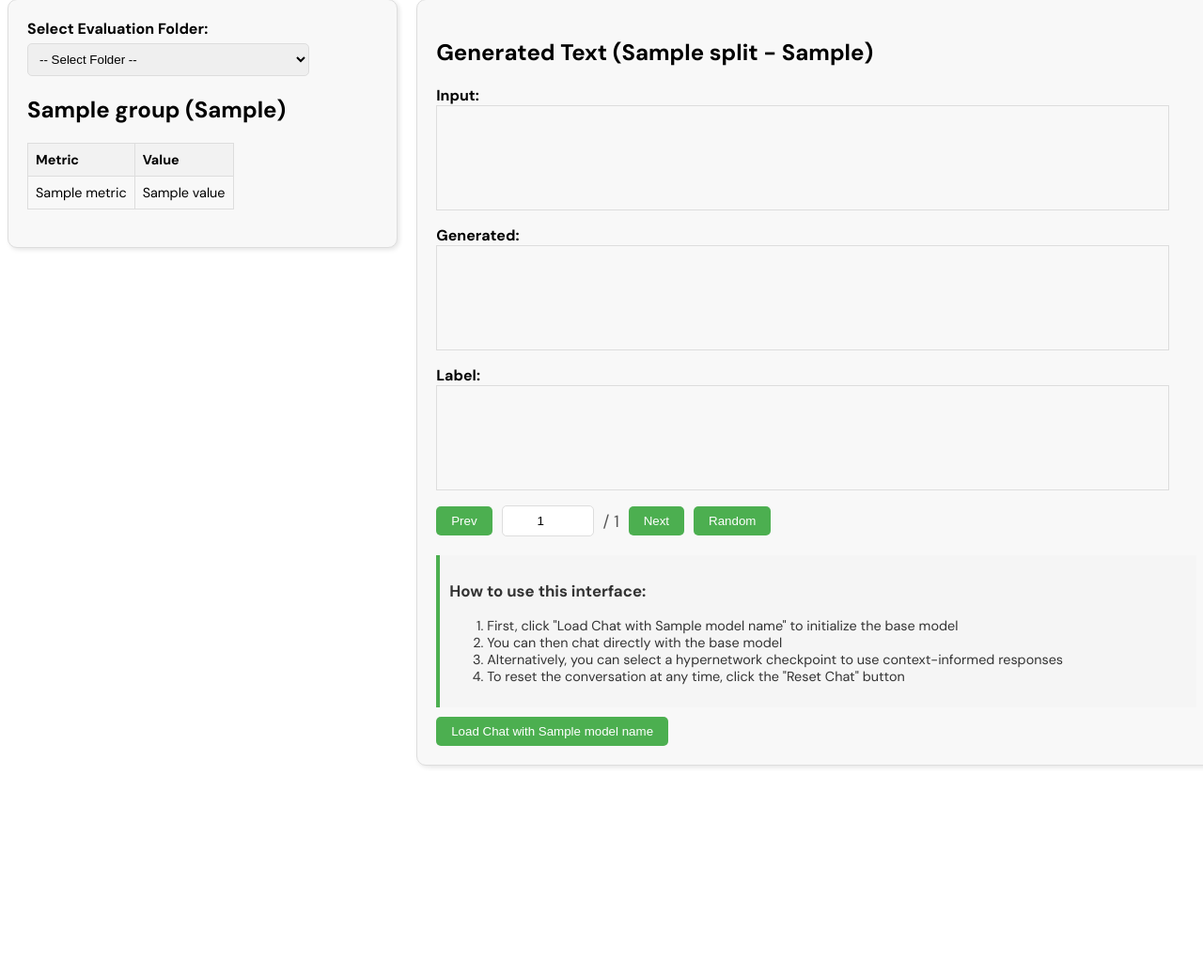
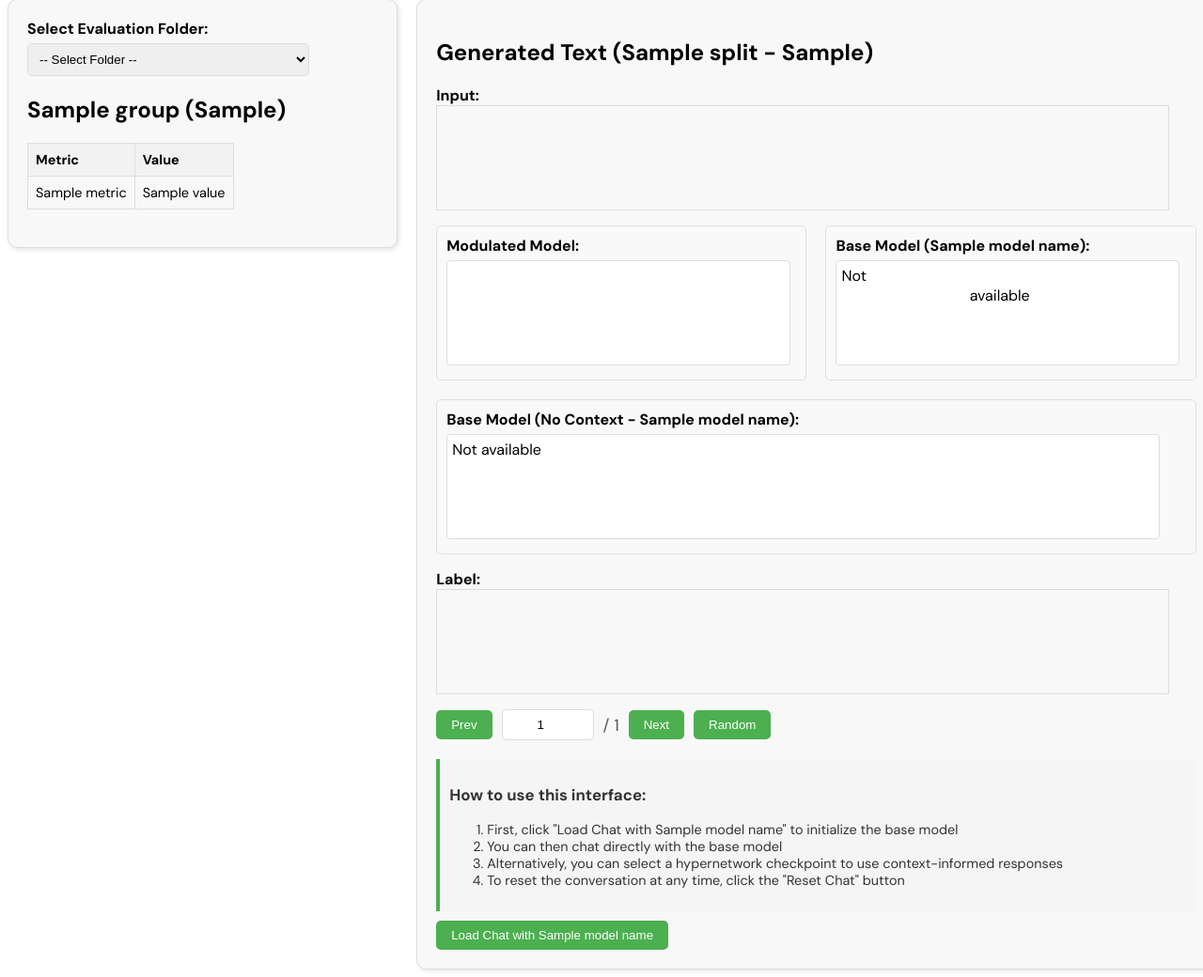
Before and after one commit to SakanaAI/doc-to-lora, a Flask app: template webui/templates/visualize.html in a window 1280 px wide. Shown: the part 150-1190 px from the top of the page at 94% size. Before the commit the page ends 967 px from the top, so only its background shows below. Run offline with Flask 3, Linux system fonts and the light colour scheme; the template is opened without the code that fills it: most values are stand-ins (such as "Sample title", 1, 10 or a date in 2020).

Commit message:
add negative_nq + visualize no_context base model

```diff
--- a/src/ctx_to_lora/training_utils.py
+++ b/src/ctx_to_lora/training_utils.py
@@ -124,7 +124,7 @@ def train_model(
         compute_metrics=compute_metrics,
     )
     if is_modulated_model:
-        logger.info(f"Training with modulated model. Using CustomTrainer.")
+        logger.info("Training with modulated model. Using CustomTrainer.")
         trainer_kwargs["gen_lora_l1_reg_coef"] = training_args.gen_lora_l1_reg_coef
         del training_args.gen_lora_l1_reg_coef
 
--- a/webui/app.py
+++ b/webui/app.py
@@ -116,49 +116,132 @@ def get_run_data(run_path):
     return grouped_data
 
 
-def get_generated_text_data(run_path):
+def get_generated_text_data(run_path: str) -> dict:
     """
-    Loads generated text data from all *_generated_text.jsonl files.
+    Loads generated text data from all *_generated_text.jsonl files from the current run's output.
+    It specifically excludes any files ending with _no_context_generated_text.jsonl,
+    as those are handled by get_base_model_generated_text.
     Also recursively searches for generated text files in subfolders.
 
     Args:
-        run_path: Path to the directory containing the .jsonl files.
+        run_path: Path to the directory containing the .jsonl files for the current run.
 
     Returns:
-        A dictionary containing the generated text data for each split found.
+        A dictionary containing the generated text data for each primary split found.
     """
     generated_data = {}
-    files = sorted(glob(f"{run_path}/*_generated_text.jsonl"))
-    print(files)
-    # Find all *_generated_text.jsonl files in the current directory
+    # Find all *_generated_text.jsonl files in the current directory, excluding _no_context_ variants
+    files = sorted(
+        [
+            f
+            for f in glob(os.path.join(run_path, "*_generated_text.jsonl"))
+            if "_no_context_generated_text.jsonl" not in os.path.basename(f)
+        ]
+    )
+    print(f"Processing generated text files from {run_path}: {files}")
+
     for filename in files:
-        # Extract split name from filename (remove _generated_text.jsonl)
-        split = filename.split("/")[-1].split("_generated_text.jsonl")[0]
+        split = os.path.basename(filename).replace("_generated_text.jsonl", "")
         try:
             with open(filename) as f:
-                lines = f.readlines()
+                lines = f.readlines(100_000)
                 data = [json.loads(line) for line in lines]
             generated_data[split] = data
         except FileNotFoundError:
             generated_data[split] = None
+        except json.JSONDecodeError as e:
+            print(f"Error decoding JSON from {filename}: {e}")
+            generated_data[split] = None
 
     # Recursively search for *_generated_text.jsonl files in subdirectories
-    for subdir in [d for d in glob(os.path.join(run_path, "*")) if os.path.isdir(d)]:
-        subdir_name = os.path.basename(subdir)
-        subdir_files = sorted(glob(f"{subdir}/*_generated_text.jsonl"))
+    for subdir_path in [
+        d for d in glob(os.path.join(run_path, "*")) if os.path.isdir(d)
+    ]:
+        subdir_name = os.path.basename(subdir_path)
+        subdir_files = sorted(
+            [
+                f
+                for f in glob(os.path.join(subdir_path, "*_generated_text.jsonl"))
+                if "_no_context_generated_text.jsonl" not in os.path.basename(f)
+            ]
+        )
+        print(
+            f"Processing generated text files from subdirectory {subdir_path}: {subdir_files}"
+        )
         for filename in subdir_files:
-            # Extract split name from filename and include subfolder name
-            base_split = filename.split("/")[-1].split("_generated_text.jsonl")[0]
+            base_split = os.path.basename(filename).replace("_generated_text.jsonl", "")
+            # Create a unique split key including the subdirectory name
             split = f"{subdir_name}_{base_split}"
             try:
                 with open(filename) as f:
-                    lines = f.readlines()
+                    lines = f.readlines(100_000)
                     data = [json.loads(line) for line in lines]
                 generated_data[split] = data
             except FileNotFoundError:
                 generated_data[split] = None
+            except json.JSONDecodeError as e:
+                print(f"Error decoding JSON from {filename}: {e}")
+                generated_data[split] = None
+    return generated_data
 
-    return generated_data
+
+def get_base_model_generated_text(model_name, generated_data):
+    """
+    Loads generated text data from the base model for comparison.
+    Also loads "no context" base model data if available.
+
+    Args:
+        model_name: The name of the base model
+        generated_data: Dictionary of generated data from the fine-tuned model
+
+    Returns:
+        Tuple: (base_model_data, base_model_no_context_data)
+               Dictionaries containing base model generated texts for matching splits
+    """
+    if not model_name:
+        return {}, {}
+
+    base_model_data = {}
+    base_model_no_context_data = {}
+
+    # # Create normalized model name for directory lookup
+    # normalized_model_name = model_name.replace("/", "_")
+
+    for split in generated_data:
+        # Skip if no data for this split
+        if not generated_data[split]:
+            base_model_data[split] = None
+            base_model_no_context_data[split] = None
+            continue
+
+        # Construct path to the base model's output for this split
+        base_model_path = f"eval_results/{model_name}/{split}_generated_text.jsonl"
+        base_model_no_context_path = (
+            f"eval_results/{model_name}/{split}_no_context_generated_text.jsonl"
+        )
+
+        try:
+            with open(base_model_path) as f:
+                lines = f.readlines(100_000)
+                data = [json.loads(line) for line in lines]
+            base_model_data[split] = data
+        except FileNotFoundError:
+            print(f"Base model output not found for {split} at {base_model_path}")
+            # Store None to indicate we tried but didn't find matching data
+            base_model_data[split] = None
+
+        try:
+            with open(base_model_no_context_path) as f:
+                lines = f.readlines(100_000)
+                data = [json.loads(line) for line in lines]
+            base_model_no_context_data[split] = data
+        except FileNotFoundError:
+            print(
+                f"Base model (no context) output not found for {split} at {base_model_no_context_path}"
+            )
+            base_model_no_context_data[split] = None
+
+    return base_model_data, base_model_no_context_data
 
 
 def get_available_checkpoints(run):
@@ -292,6 +375,31 @@ def visualize(run):
     except FileNotFoundError:
         model_name = None
 
+    # If config.yaml doesn't have the model name, try args.yaml
+    if not model_name:
+        args_path = os.path.join(logdir, "args.yaml")
+        try:
+            with open(args_path) as f:
+                yaml.add_constructor("!", lambda loader, node: None)
+                yaml.add_multi_constructor(
+                    "tag:yaml.org,2002:python/object",
+                    lambda loader, suffix, node: None,
+                    Loader=yaml.SafeLoader,
+                )
+                args = yaml.safe_load(f)
+                model_name = args.get("model_name_or_path")
+        except FileNotFoundError:
+            model_name = None
+
+    # Get base model outputs if we have the model name and modulated outputs
+    base_model_data = {}
+    base_model_no_context_data = {}
+    print(generated_data.keys())
+    if model_name and generated_data:
+        base_model_data, base_model_no_context_data = get_base_model_generated_text(
+            model_name, generated_data
+        )
+
     return render_template(
         "visualize.html",
         run=run,
@@ -299,6 +407,8 @@ def visualize(run):
         selected_eval_folder=selected_eval_folder,
         data=data,
         generated_data=generated_data,
+        base_model_data=base_model_data,
+        base_model_no_context_data=base_model_no_context_data,
         model_name=model_name,
         checkpoints=checkpoint_names,
     )
--- a/webui/templates/visualize.html
+++ b/webui/templates/visualize.html
@@ -452,6 +452,43 @@
         background-color: #bbdefb;
         cursor: not-allowed;
     }
+
+    .model-comparison {
+        display: flex;
+        flex-wrap: wrap;
+        gap: 20px;
+        margin-bottom: 15px;
+    }
+
+    .model-output {
+        flex: 1;
+        min-width: 300px;
+        border: 1px solid #e0e0e0;
+        border-radius: 5px;
+        padding: 10px;
+        background-color: #f9f9f9;
+    }
+
+    .model-output p {
+        margin: 0;
+    }
+
+    .model-output span {
+        display: block;
+        padding: 10px;
+        background-color: white;
+        border: 1px solid #eee;
+        border-radius: 4px;
+        min-height: 80px;
+        max-height: 150px;
+        overflow-y: auto;
+        white-space: pre-wrap;
+        margin-top: 5px;
+    }
+
+    .highlight-diff {
+        background-color: #fff8e1;
+    }
 </style>
 {% endblock %}
 
@@ -536,7 +573,22 @@
                     <strong>Context:</strong> <span id="{{ split }}-context"></span>
                 </p>
                 <p><strong>Input:</strong> <span id="{{ split }}-input"></span></p>
-                <p><strong>Generated:</strong> <span id="{{ split }}-generated"></span></p>
+
+                <!-- Display both models with enhanced styling -->
+                <div class="model-comparison">
+                    <div class="model-output">
+                        <p><strong>Modulated Model:</strong> <span id="{{ split }}-generated"></span></p>
+                    </div>
+                    <div class="model-output">
+                        <p><strong>Base Model ({{ model_name }}):</strong> <span id="{{ split }}-base-generated">Not
+                                available</span></p>
+                    </div>
+                    <div class="model-output">
+                        <p><strong>Base Model (No Context - {{ model_name }}):</strong> <span
+                                id="{{ split }}-base-no-context-generated">Not available</span></p>
+                    </div>
+                </div>
+
                 <p><strong>Label:</strong> <span id="{{ split }}-label"></span></p>
             </div>
             <div class="generated-text-controls">
@@ -632,10 +684,13 @@
 
 <script>
     var generatedData = {{ generated_data | tojson }};
+    var baseModelData = {{ base_model_data | tojson }};
+    var baseModelNoContextData = {{ base_model_no_context_data | tojson }};
 
     function updateText(split) {
         var index = parseInt(document.getElementById(split + '-index').value) - 1;
         var data = generatedData[split][index];
+
         // Check if 'context' exists in the data and update it
         if ('context' in data) {
             document.getElementById(split + '-context').textContent = data.context;
@@ -643,9 +698,26 @@
         } else {
             document.getElementById(split + '-context-container').style.display = 'none';
         }
+
         document.getElementById(split + '-input').textContent = data.input;
         document.getElementById(split + '-generated').textContent = data.generated;
         document.getElementById(split + '-label').textContent = data.label;
+
+        // Update base model output if available
+        var baseModelOutput = document.getElementById(split + '-base-generated');
+        if (baseModelData && baseModelData[split] && baseModelData[split].length > index) {
+            baseModelOutput.textContent = baseModelData[split][index].generated;
+        } else {
+            baseModelOutput.textContent = "Not available";
+        }
+
+        // Update base model (no context) output if available
+        var baseModelNoContextOutput = document.getElementById(split + '-base-no-context-generated');
+        if (baseModelNoContextData && baseModelNoContextData[split] && baseModelNoContextData[split].length > index) {
+            baseModelNoContextOutput.textContent = baseModelNoContextData[split][index].generated;
+        } else {
+            baseModelNoContextOutput.textContent = "Not available";
+        }
     }
 
     function next(split) {
```
Also changed, not shown: generate_negative_natural_questions.py (added, +44 -0 lines), src/ctx_to_lora/data_definitions.py (+9 -2 lines), src/ctx_to_lora/data_utils.py (+12 -18 lines), src/ctx_to_lora/eval.py (+9 -2 lines), README.md.
